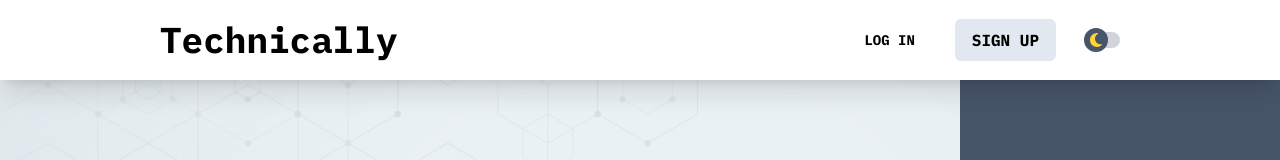
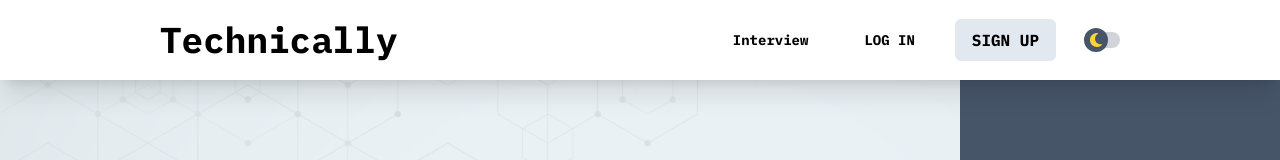
Before and after one commit to ray-mak/technically, a Next.js app: page / in a window 1280 px wide. Shown: the top 160 px of the page. Built offline with nearby package versions, Linux system fonts and the light colour scheme; no server answers.

Commit message:
Add interview link

```diff
--- a/src/components/HamburgerMenu.tsx
+++ b/src/components/HamburgerMenu.tsx
@@ -28,6 +28,12 @@ const HamburgerMenu = () => {
         } `}
       >
         <Link
+          href="/interview"
+          className="text-sm font-bold hover:bg-slate-100 px-4 py-2 rounded-md dark:hover:bg-slate-700"
+        >
+          Interview
+        </Link>
+        <Link
           href="/login"
           className="text-sm font-bold hover:bg-slate-100 px-4 py-2 rounded-md dark:hover:bg-slate-700"
         >
```
